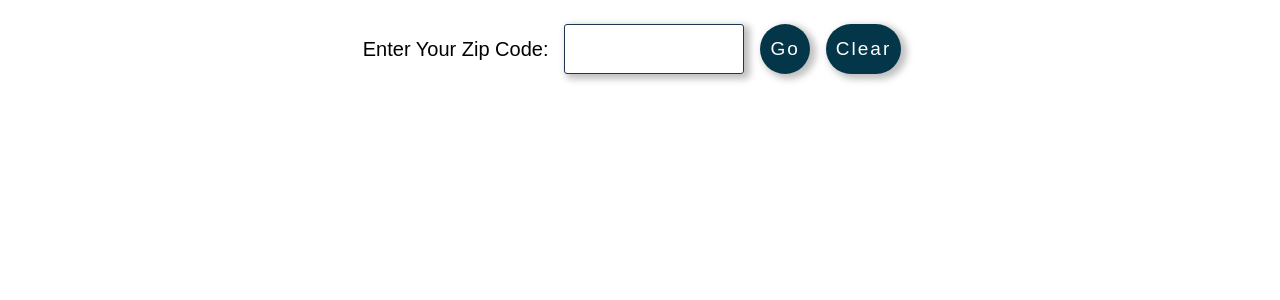
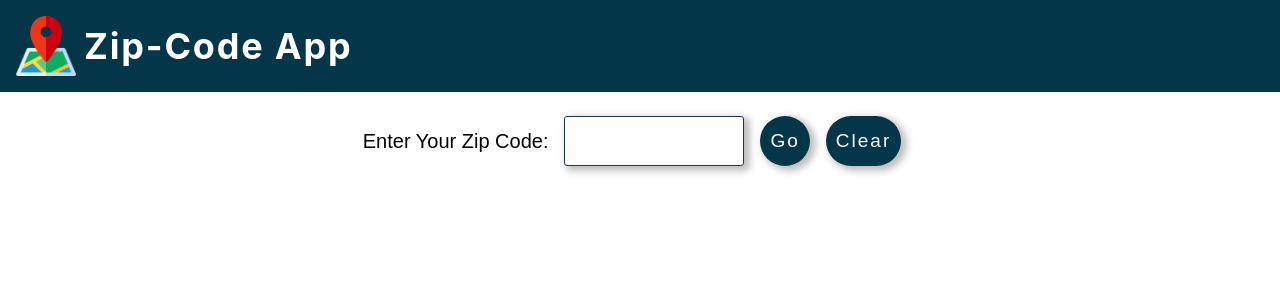
Before and after one commit to Aakash-mishra2/zip-code-information-app, a React (Create React App) app: page / in a window 1280 px wide. Shown: the top 300 px of the page. Built offline with nearby package versions, Linux system fonts and the light colour scheme.

Commit message:
main header and logo

```diff
--- a/public/index.html
+++ b/public/index.html
@@ -7,7 +7,7 @@
     <meta name="theme-color" content="#000000" />
     <meta
       name="description"
-      content="Web site created using create-react-app"
+      content=" A Zip code information React App to allow users to enter a postal code fetch information about the location using https://api.zippopotam.us API"
     />
     <link rel="apple-touch-icon" href="%PUBLIC_URL%/logo192.png" />
     <!--
--- a/src/App.js
+++ b/src/App.js
@@ -1,10 +1,12 @@
 import './App.css';
 import HomePage from './dashboard/homePage';
+import MainHeader from './dashboard/mainHeader';
 import PlaceList from './dashboard/placeList';
 
 function App() {
   return (
     <div className="App">
+    <MainHeader />
       <HomePage />
       <PlaceList />
     </div>
--- /dev/null
+++ b/src/dashboard/mainHeader.js
@@ -0,0 +1,18 @@
+import { Link } from "react-router-dom";
+import Icon from '../assets/icon.png';
+
+const MainHeader = () => {
+
+    return (
+        <div>
+            <Link to='/'>
+                <h1 className="text-white bg-[#04364A] w-full max-h-fit items-center tracking-wider font-bold text-4xl flex flex-row gap-2 m-0 items-left p-4">
+                    <img style={{ width: 60, height: 60 }} src={Icon} alt="App icon" />
+                    Zip-Code App
+                </h1>
+            </Link>
+        </div>
+    )
+
+}
+export default MainHeader;
--- a/src/dashboard/placeList.js
+++ b/src/dashboard/placeList.js
@@ -9,7 +9,6 @@ import React from "react";
 
 const PlaceList = (props) => {
     const state = useSelector((state) => state.places);
-    console.log('State', state);
     const dispatch = useDispatch();
     if (state.isLoading && !state.isError) {
         return (
@@ -37,12 +36,11 @@ const PlaceList = (props) => {
     }
 
     return (
-        <React.Fragment>
+        <React.Fragment >
             {state.data
                 && <h4 className="m-0 mb-0 pb-0 font-open text-xl"><em> This pincode is from </em> <b>{state.data.country}, {state.data['country abbreviation']}</b></h4>
             }
-            <div className="flex flex-wrap flex-row font-open justify-evenly mt-0 m-4 p-4 gap-2
-                            hover:scale-105 transform duration-1000 ">
+            <div className="flex flex-wrap flex-row font-open justify-evenly mt-0 m-4 p-4 gap-2 hover:scale-105 transform duration-1000 ">
 
                 {state.data
                     && state.data.places.map((e, index) =>
--- a/src/index.js
+++ b/src/index.js
@@ -5,12 +5,15 @@ import App from './App';
 import reportWebVitals from './reportWebVitals';
 import { Provider } from 'react-redux';
 import { store } from './store/index';
+import { BrowserRouter } from 'react-router-dom';
 const root = ReactDOM.createRoot(document.getElementById('root'));
 root.render(
   <React.StrictMode>
-    <Provider store={store}>
-      <App />
-    </Provider>
+    <BrowserRouter>
+      <Provider store={store}>
+        <App />
+      </Provider>
+    </BrowserRouter>
   </React.StrictMode>
 );
 
```
Also changed, not shown: src/assets/icon.png (added).
